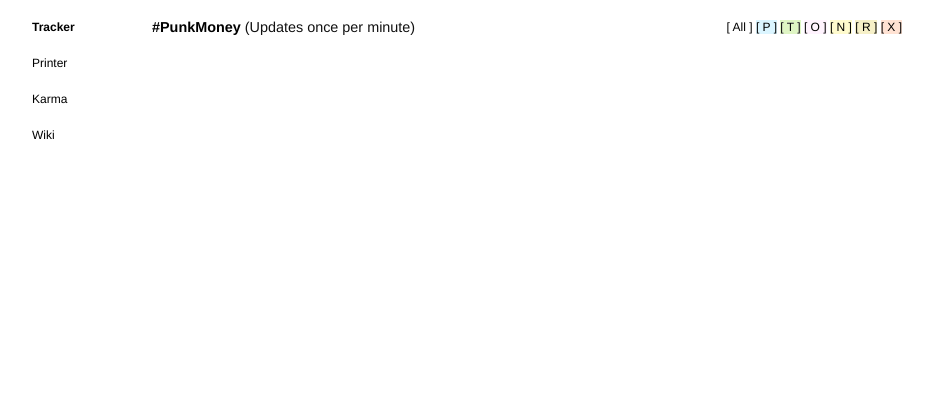
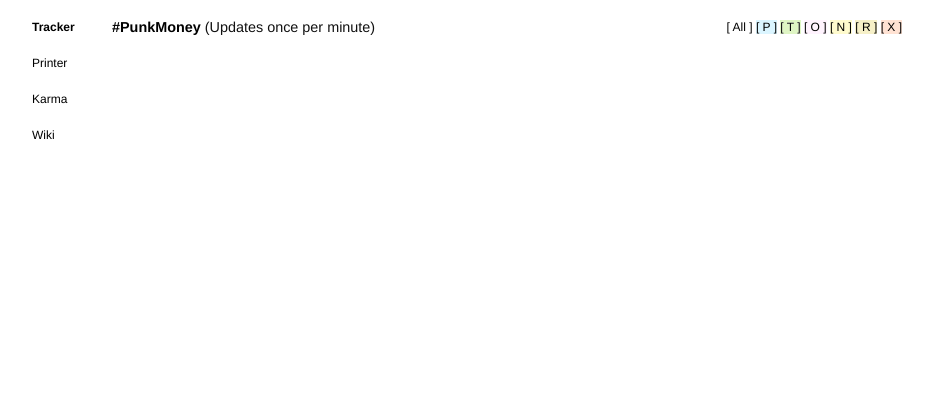
Before and after one commit to webisteme/punkmoney, a Django app: page /tracker/ in a window 1280 px wide. Shown: the part 117-516 px from the top of the page, without its empty margins (173-1106 px from the left). Run offline with Django 3.2, Linux system fonts and the light colour scheme; data that the repository does not hold is empty; parts of the project's set-up code (start-up, migrations or seed data) failed here and were passed over.

Commit message:
template adjsutment

```diff
--- a/web/templates/base.html
+++ b/web/templates/base.html
@@ -133,7 +133,7 @@
 
 	<!-- MAIN -->
 
-	<div id="main" class="span-19 prepend-2 last">
+	<div id="main" class="span-20 prepend-1 last">
 	<hr class="space">
 
 		{% block main %}
--- a/web/templates/tracker.html
+++ b/web/templates/tracker.html
@@ -61,7 +61,7 @@
 
         <!-- TITLE -->
 
-        <div class="span-14">
+        <div class="span-15">
 
             <h4>
 
```
